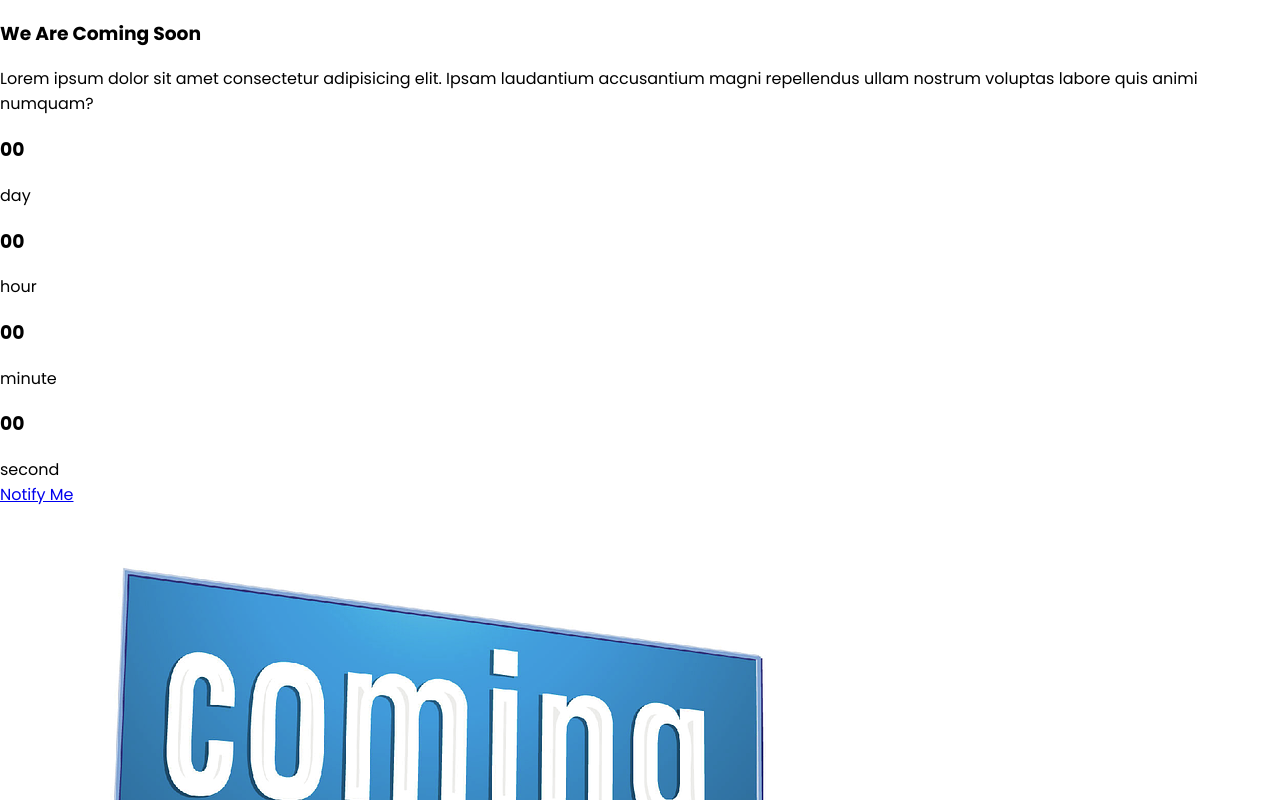
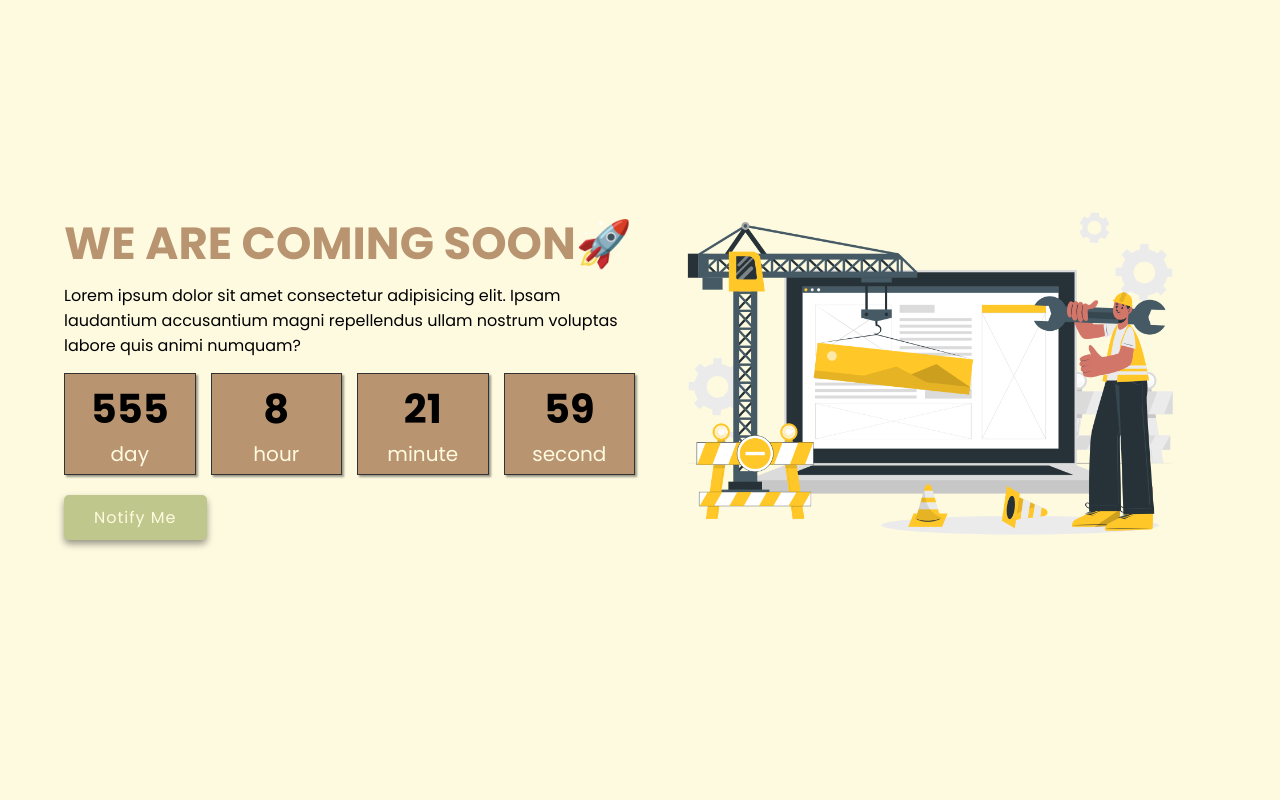
Before and after one commit to g4ieku/Coming-Soon-Landing-Page, a plain HTML site: page index.html in a window 1280 px wide. Shown: the top 800 px of the page. Drawn offline with Linux system fonts and the light colour scheme.

Commit message:
add all HTML & CSS & JS

```diff
--- a/index.html
+++ b/index.html
@@ -10,7 +10,7 @@
    <body>
       <div class="container">
          <div class="content">
-            <h3 class="title">We Are Coming Soon</h3>
+            <h3 class="title">We Are Coming Soon🚀</h3>
             <p>
                Lorem ipsum dolor sit amet consectetur adipisicing elit. Ipsam
                laudantium accusantium magni repellendus ullam nostrum voluptas
@@ -38,8 +38,15 @@
          </div>
 
          <div class="image">
-            <img src="./coming-soon-4993716_1280.png" alt="coming soon" />
+            <a
+               href="https://storyset.com/web"
+               target="_blank"
+               title="Web illustrations by Storyset"
+               ><img src="./Under construction-cuate.png" alt="coming soon"
+            /></a>
          </div>
       </div>
+
+      <script src="./scipt.js"></script>
    </body>
 </html>
--- /dev/null
+++ b/scipt.js
@@ -0,0 +1,23 @@
+let counteDate = new Date("feb 25, 2026 00:00:00").getTime();
+
+const countDown = () => {
+   let now = new Date().getTime();
+   let gap = counteDate - now;
+
+   let seconds = 1000;
+   let minutes = seconds * 60;
+   let hours = minutes * 60;
+   let days = hours * 24;
+
+   let d = Math.floor(gap / days);
+   let h = Math.floor((gap % days) / hours);
+   let m = Math.floor((gap % hours) / minutes);
+   let s = Math.floor((gap % minutes) / seconds);
+
+   document.getElementById("day").innerText = d;
+   document.getElementById("hour").innerText = h;
+   document.getElementById("minute").innerText = m;
+   document.getElementById("second").innerText = s;
+};
+
+setInterval(countDown, 100);
--- a/style.css
+++ b/style.css
@@ -1,6 +1,7 @@
 /* Google Fonts */
 @import url("https://fonts.googleapis.com/css2?family=Poppins:ital,wght@0,100;0,200;0,300;0,400;0,500;0,600;0,700;0,800;0,900;1,100;1,200;1,300;1,400;1,500;1,600;1,700;1,800;1,900&display=swap");
-body {
+
+* {
    box-sizing: border-box;
    margin: 0;
    padding: 0;
@@ -10,3 +11,102 @@ body {
    outline: none;
    transition: all 0.2s linear;
 }
+
+.container {
+   min-height: 100vh;
+   display: flex;
+   align-items: center;
+   flex-wrap: wrap;
+   gap: 10px;
+   padding: 20px 5% 60px;
+   background: #fefae0;
+}
+
+.container .content {
+   flex: 1 1 400px;
+}
+.container .image {
+   flex: 1 1 400px;
+}
+
+.container .image img {
+   width: 100%;
+   object-fit: fill;
+}
+
+.container .content .title {
+   font-size: 45px;
+   color: #b99470;
+   text-transform: uppercase;
+}
+
+.container .content p {
+   padding: 5px 0;
+}
+
+.container .content .count-down {
+   display: flex;
+   gap: 15px;
+   padding: 10px 0;
+}
+
+.container .content .count-down .box {
+   flex: 1 1 25px;
+   padding: 5px;
+   border: 1px solid #333;
+   text-align: center;
+   background: #b99470;
+   box-shadow: 2px 2px 2px rgba(0, 0, 0, 0.4);
+}
+
+.container .content .count-down .box h3 {
+   font-size: 40px;
+}
+.container .content .count-down .box span {
+   font-size: 20px;
+   color: #fefae0;
+}
+
+.container .content .btn {
+   display: inline-block;
+   background: #c0c78c;
+   color: #fefae0;
+   letter-spacing: 1px;
+   padding: 10px 30px;
+   margin: 10px 0;
+   border-radius: 5px;
+   box-shadow: 0 4px 7px rgba(0, 0, 0, 0.4);
+   transition: 0.2s ease-in-out;
+}
+
+.container .content .btn:hover {
+   box-shadow: 0 4px 3px rgba(0, 0, 0, 0.4);
+   letter-spacing: 4px;
+}
+
+/* Media Queries */
+@media (max-width: 500px) {
+   .container {
+      padding: 10px;
+   }
+
+   .container .content {
+      text-align: center;
+   }
+
+   .container .content .title {
+      font-size: 33px;
+   }
+   .container .content p,
+   .container .content span {
+      font-size: 15px;
+   }
+
+   .container .content .count-down {
+      gap: 5px;
+   }
+
+   .container .content .count-down .box h3 {
+      font-size: 30px;
+   }
+}
```
Also changed, not shown: Under construction-cuate.png (added), coming-soon-4993716_1280.png (deleted).
